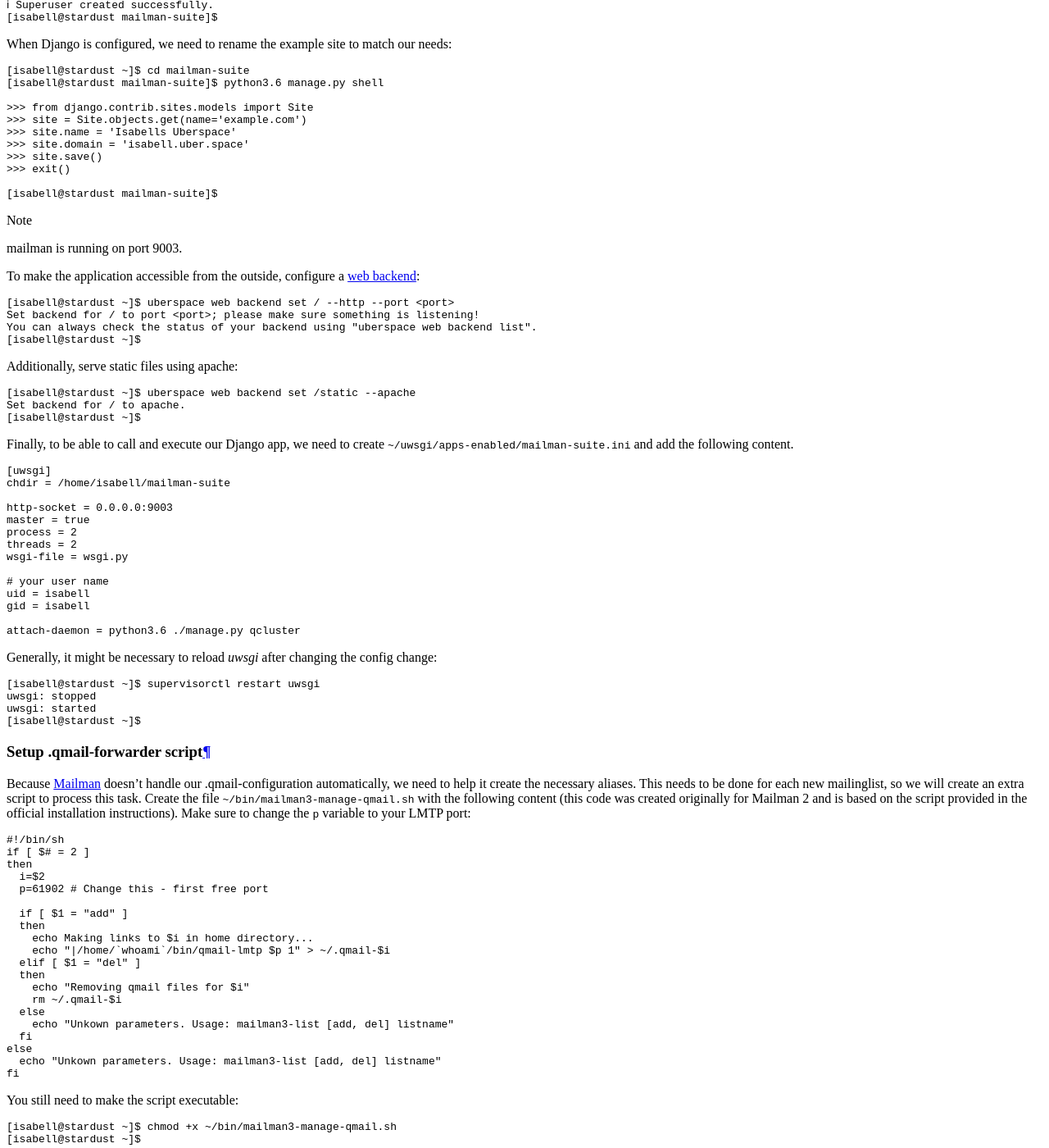
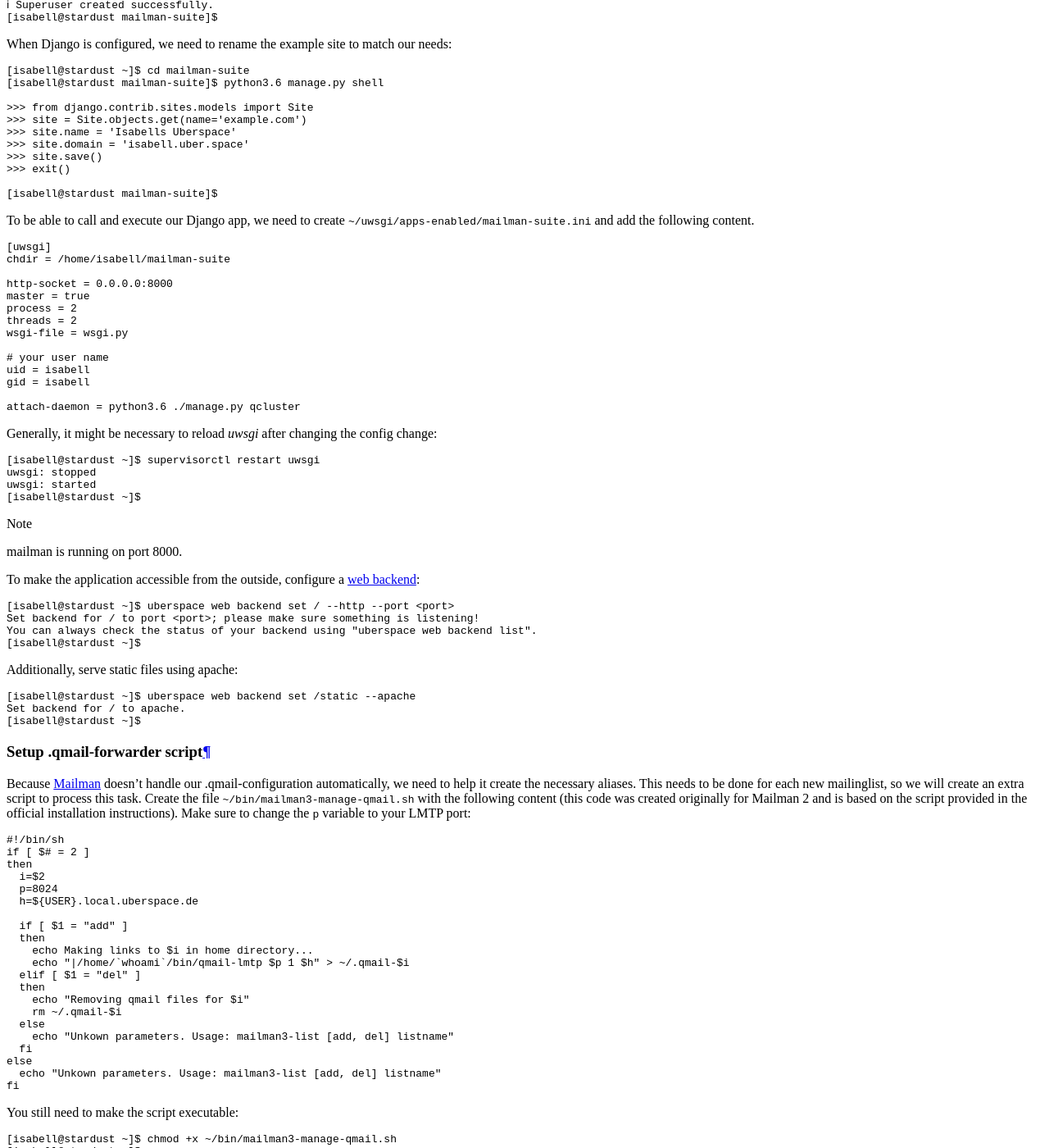
Before and after one commit to Uberspace/lab, a Sphinx documentation site: the page built from source/guide_mailman-3.rst, in a window 1280 px wide and 1400 px high, scrolled down 6654 px. Shown: the whole window at 82% size. Built offline with Sphinx 7.4.7 and the Read the Docs theme 2.0.0, drawn with Linux system fonts in a browser that asks for light colours; some of the changed lines change nothing that is shown; some of the changed text lies outside the part shown.

Commit message:
Updates for the new backend and use default ports

```diff
--- a/source/guide_mailman-3.rst
+++ b/source/guide_mailman-3.rst
@@ -121,16 +121,16 @@
 
  [mta]
  incoming: mailman.mta.null.NullMTA
- lmtp_host: localhost
+ lmtp_host: 0.0.0.0
  smtp_host: stardust.uberspace.de
- lmtp_port: 9000
+ lmtp_port: 8024
  smtp_port: 587
  smtp_user: forwarder@isabell.uber.space
  smtp_pass: mailpassword
 
  [webservice]
- hostname: localhost
- port: 9001
+ hostname: 0.0.0.0
+ port: 8001
  use_https: no
  admin_user: restadmin
  admin_pass: restpass
@@ -221,11 +221,11 @@
      # And more...
  ]
 
- MAILMAN_REST_API_URL = 'http://localhost:9001'
+ MAILMAN_REST_API_URL = 'http://isabell.local.uberspace.de:8001'
  MAILMAN_REST_API_USER = 'see_above'
  MAILMAN_REST_API_PASS = 'see_above'
  MAILMAN_ARCHIVER_KEY = '<SecretArchiverAPIKey>'
- MAILMAN_ARCHIVER_FROM = ('127.0.0.1', '::1')
+ MAILMAN_ARCHIVER_FROM = ('0.0.0.0', '::')
 
  [...]
 
@@ -301,28 +301,14 @@
 
  [isabell@stardust mailman-suite]$
 
-.. note::
-
-    mailman is running on port 9003.
-
-.. include:: includes/web-backend.rst
-
-Additionally, serve static files using apache:
-
-::
-
-  [isabell@stardust ~]$ uberspace web backend set /static --apache
-  Set backend for / to apache.
-  [isabell@stardust ~]$
-
-Finally, to be able to call and execute our Django app, we need to create ``~/uwsgi/apps-enabled/mailman-suite.ini`` and add the following content.
+To be able to call and execute our Django app, we need to create ``~/uwsgi/apps-enabled/mailman-suite.ini`` and add the following content.
 
 .. code :: ini
 
  [uwsgi]
  chdir = /home/isabell/mailman-suite
 
- http-socket = 0.0.0.0:9003
+ http-socket = 0.0.0.0:8000
  master = true
  process = 2
  threads = 2
@@ -343,6 +329,20 @@
  uwsgi: started
  [isabell@stardust ~]$
 
+.. note::
+
+    mailman is running on port 8000.
+
+.. include:: includes/web-backend.rst
+
+Additionally, serve static files using apache:
+
+::
+
+  [isabell@stardust ~]$ uberspace web backend set /static --apache
+  Set backend for / to apache.
+  [isabell@stardust ~]$
+
 Setup .qmail-forwarder script
 -----------------------------
 
@@ -355,12 +355,13 @@
  if [ $# = 2 ]
  then
    i=$2
-   p=61902 # Change this - first free port
+   p=8024
+   h=${USER}.local.uberspace.de
 
    if [ $1 = "add" ]
    then
      echo Making links to $i in home directory...
-     echo "|/home/`whoami`/bin/qmail-lmtp $p 1" > ~/.qmail-$i
+     echo "|/home/`whoami`/bin/qmail-lmtp $p 1 $h" > ~/.qmail-$i
    elif [ $1 = "del" ]
    then
      echo "Removing qmail files for $i"
```
